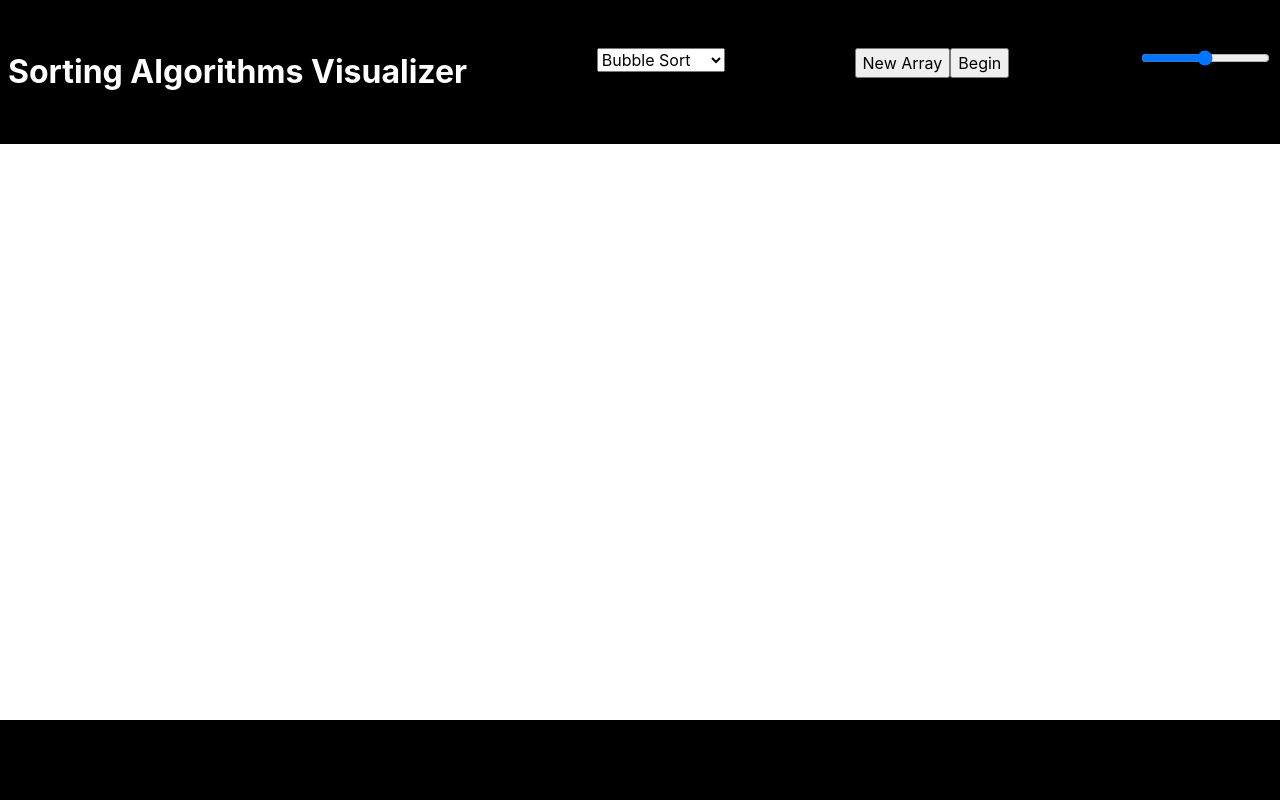
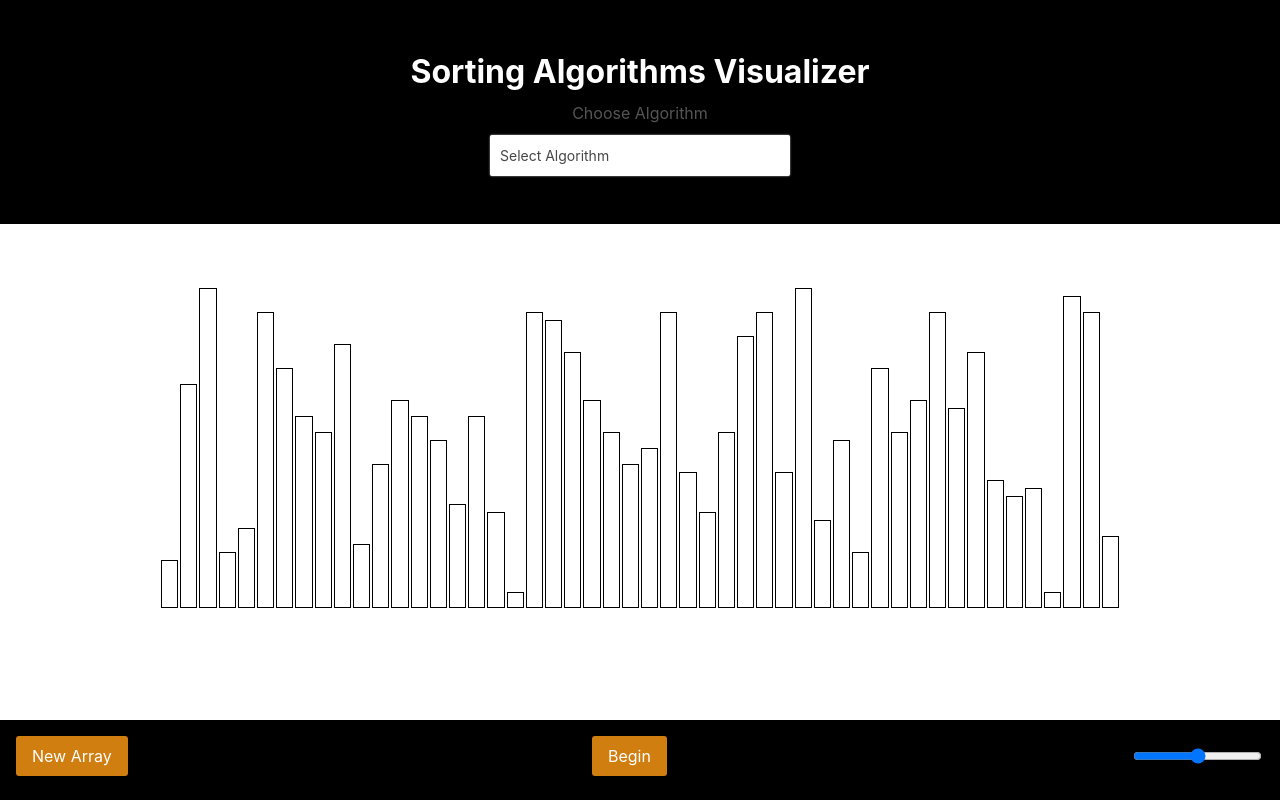
Before and after one commit to triettruong1/sorting-visualizer, a React (Create React App) app: page / in a window 1280 px wide. Built offline with nearby package versions, Linux system fonts and the light colour scheme; the HTML template or start-up script is replaced by a standard one.

Commit message:
minor changes to code location

```diff
--- a/src/App.css
+++ b/src/App.css
@@ -5,6 +5,20 @@
   box-sizing: border-box;
 }
 
+@media (prefers-reduced-motion: reduce) {
+  html:focus-within {
+   scroll-behavior: auto;
+  }
+
+  *,
+  *::before,
+  *::after {
+    animation-duration: 0.01ms !important;
+    animation-iteration-count: 1 !important;
+    transition-duration: 0.01ms !important;
+    scroll-behavior: auto !important;
+  }
+}
 /* Remove default margin */
 body,
 h1,
@@ -57,18 +71,31 @@ select {
   font: inherit;
 }
 
-/* Remove all animations, transitions and smooth scroll for people that prefer not to see them */
-@media (prefers-reduced-motion: reduce) {
-  html:focus-within {
-   scroll-behavior: auto;
-  }
+.container{
+  width: 80%;
+  margin: 0 auto;
+}
 
-  *,
-  *::before,
-  *::after {
-    animation-duration: 0.01ms !important;
-    animation-iteration-count: 1 !important;
-    transition-duration: 0.01ms !important;
-    scroll-behavior: auto !important;
-  }
+.flex-row{
+  display:flex;
+  flex-direction:row;
+  justify-content: space-between;
 }
+
+.restricted{
+
+}
+
+.button{
+  border: none;
+  padding: .5em 1em;
+  background: #d17e11;
+  color: #fff;
+  border-radius: 3px;
+  text-transform: initial;
+  cursor: pointer;
+}
+.button:hover{
+  background-color: #d17e11ab;
+  border: 1px solid #d3b896;
+}
--- a/src/App.js
+++ b/src/App.js
@@ -1,39 +1,80 @@
 import './App.css';
 import SortingVisualizer from './Components/SortingVisualizer';
 import Navigation from './Components/Navigation';
-import { useState } from 'react';
+import { useState, useEffect } from 'react';
 import Footer from './Components/Footer';
+import * as algos from './Helpers/Algorithms';
 
 function App() {
+  var [array, setArray] = useState([]);
+  var [arraySize, setArraySize] = useState(50);
+  var [sliderValue, setSliderValue] = useState(50);
+  var animations = algos.bubbleSort(array);
 
-  var [sliderValue, setSliderValue] = useState(50);
-  var [resetBtnClick, setResetBtnClick] = useState(false);
-  var [beginBtnClick, setBeginBtnClick] = useState(false);
   const handleSlide = (event) => {
     setSliderValue(event.target.value);
+    newRandomizedArray();
   }
 
   const handleResetClick = () => {
-    setResetBtnClick(!resetBtnClick);
+    return newRandomizedArray();
   }
 
   const handleBeginClick = () => {
-    setBeginBtnClick(!beginBtnClick);
+    if (animations === undefined){
+      return;
+    } else {
+        animations.steps.forEach((step, index) => {
+            setTimeout(() => {
+                if (animations.swap[index]){
+                    swapAnimation(step[0], step[1]);
+                }
+            }, arraySize <= 25 ? index * 25 : index * 5);
+        })
+    }
   }
 
+  useEffect(() =>{
+    setArraySize(sliderValue);
+  }, [sliderValue])
+
+  useEffect (() => {
+    return newRandomizedArray();
+  }, [])
+
+  function newRandomizedArray(){
+      var newArray = [];
+      for (let i = 0; i < arraySize; i++) {
+        newArray[i] = randomIntFromInterval(5, 100);
+      }
+      setArray(newArray);
+  }
 
   return (
     <div className="App">
-        <Navigation
+        <Navigation/>
+        <SortingVisualizer array={array}/>
+        <Footer
           sliderHandler = {handleSlide}
-          sliderValue = {sliderValue}
           handleNewArrayClick={handleResetClick}
           handleBeginClick={handleBeginClick}
         />
-        <SortingVisualizer arrayAmount = {sliderValue} resetArrayBtn = {resetBtnClick} beginSortBtn = {beginBtnClick}/>
-        <Footer />
     </div>
   );
 }
 
+const swapAnimation = (firstPos, secondPos) => {
+  const firstEle = document.querySelector(`.sorting-visualizer :nth-child(${firstPos+1})`);
+  const secondEle = document.querySelector(`.sorting-visualizer :nth-child(${secondPos+1})`);
+
+  const temp = firstEle.style.height;
+  firstEle.style.height = secondEle.style.height;
+  secondEle.style.height = temp;
+}
+
+
+const randomIntFromInterval = (min, max) => {
+  return Math.floor(Math.random() * (max - min + 1) + min);
+}
+
 export default App;
--- a/src/Components/Footer.jsx
+++ b/src/Components/Footer.jsx
@@ -1,9 +1,13 @@
 import '../Styles/Footer.css';
 
-const Footer = () => {
+const Footer = ({sliderHandler, sliderValue, handleNewArrayClick, handleBeginClick, handleShuffleClick}) => {
     return (
         <footer className="">
-
+            <div className="flex-row controls">
+                <button className="button" onClick={handleNewArrayClick}>New Array</button>
+                <button className="button" onClick={handleBeginClick}>Begin</button>
+                <input type="range" min="5" max="100" value={sliderValue} id="element-amount" onChange={sliderHandler}/>
+            </div>
         </footer>
     );
 }
--- a/src/Components/Navigation.jsx
+++ b/src/Components/Navigation.jsx
@@ -1,26 +1,21 @@
 import '../Styles/Navigation.css';
 
-const Navigation = ({sliderHandler, sliderValue, handleNewArrayClick, handleBeginClick}) => {
-
-
-
+const Navigation = () => {
     return (
         <div className="nav">
-            <h1>Sorting Algorithms Visualizer</h1>
-            <div className="algoselect">
-                <select name="algos">
-                    <option value="bubble">Bubble Sort</option>
-                    <option value="selection">Selection Sort</option>
-                    <option value="quick">Quick Sort</option>
-                    <option value="heap">Heap Sort</option>
-                </select>
-            </div>
-            <div className="buttons">
-                <button onClick={handleNewArrayClick}>New Array</button>
-                <button onClick={handleBeginClick}>Begin</button>
-            </div>
-            <div>
-                <input type="range" min="1" max="100" value={sliderValue} id="element-amount" onChange={sliderHandler}/>
+            <div className="container flex-col header">
+                <h1>Sorting Algorithms Visualizer</h1>
+                <span className="choose">Choose Algorithm</span>
+                <div className="algoselect">
+                    <div className="select">
+                        <span>Select Algorithm</span>
+                    </div>
+                    <input type="hidden" name="algos"/>
+                    <ul className='dropdown-menu'>
+                        <li id="bubble"></li>
+                        <li id="insert"></li>
+                    </ul>
+                </div>
             </div>
         </div>
       );
--- a/src/Components/SortingVisualizer.jsx
+++ b/src/Components/SortingVisualizer.jsx
@@ -1,53 +1,12 @@
-import { useState, useEffect } from "react";
+import '../Styles/SortingVisualizer.css';
 
-import '../Styles/SortingVisualizer.css';
-import * as algos from '../Helpers/Algorithms';
-
-const SortingVisualizer = ({arrayAmount, resetArrayBtn, beginSortBtn}) => {
-    var [array, setArray] = useState([]);
-    var [arraySize, setArraySize] = useState(arrayAmount);
-    const animations = algos.bubbleSort(array);
-
-    useEffect(() => {
-        return newRandomizedArray;
-    }, []);
-
-    useEffect (() => {
-        setArraySize(arrayAmount);
-        return newRandomizedArray;
-    }, [arrayAmount])
-
-    useEffect (() => {
-        return newRandomizedArray;
-    }, [resetArrayBtn])
-
-    useEffect(() => {
-        if (animations === undefined){
-            return;
-        } else {
-            animations.steps.forEach((step, index) => {
-                setTimeout(() => {
-                    console.log("swapping");
-                    if (animations.swap[index]){
-                        swapAnimation(step[0], step[1]);
-                    }
-                }, arrayAmount <= 25 ? index * 75 : index * 5);
-            })
-        }
-    }, [beginSortBtn])
-    const newRandomizedArray = () => {
-        var newArray = [];
-        for (let i = 0; i < arraySize; i++) {
-            newArray[i] = randomIntFromInterval(5, 100);
-        }
-        setArray(newArray);
-    }
-
+const SortingVisualizer = ({array}) => {
+    // console.log(array);
 
     return (
         <div className="sorting-visualizer">
             {array.map((value, index) => (
-                <div className="bar" key={index} style={{height: `${value/3}vh`}}>
+                <div className="bar" key={index} style={{height: `${Math.floor(value/2.5)}vh`}}>
                 </div>
             ))}
         </div>
@@ -55,17 +14,4 @@ const SortingVisualizer = ({arrayAmount, resetArrayBtn, beginSortBtn}) => {
 }
 
 
-const swapAnimation = (firstPos, secondPos) => {
-    const firstEle = document.querySelector(`.sorting-visualizer :nth-child(${firstPos+1})`);
-    const secondEle = document.querySelector(`.sorting-visualizer :nth-child(${secondPos+1})`);
-
-    const temp = firstEle.style.height;
-    firstEle.style.height = secondEle.style.height;
-    secondEle.style.height = temp;
-}
-
-
-const randomIntFromInterval = (min, max) => {
-    return Math.floor(Math.random() * (max - min + 1) + min);
-}
 export default SortingVisualizer;
--- a/src/Helpers/Algorithms.js
+++ b/src/Helpers/Algorithms.js
@@ -1,7 +1,8 @@
 export const bubbleSort = sortingArray => {
     var animations = {
         steps: [],
-        swap: []
+        swap: [],
+        array: []
     };
     var array = sortingArray.slice();
     var stepCounter = 0;
@@ -21,5 +22,6 @@ export const bubbleSort = sortingArray => {
             stepCounter++;
         }
     }
+    animations.array = array.slice();
     return animations;
 };
--- a/src/Styles/Navigation.css
+++ b/src/Styles/Navigation.css
@@ -1,7 +1,90 @@
 .nav{
+    width: 100vw;
     background: #000;
     color: #fff;
+    padding: 3em .5em;
+}
+
+.header{
     display: flex;
-    padding: 3em .5em;
     justify-content: space-between;
+    align-items: center;
+    flex-direction: column;
 }
+
+span.choose {
+    color: #555;
+    padding: 5px 0 10px;
+    display: inherit
+}
+
+.algoselect {
+    width: 300px;
+    display: inline-block;
+    background-color: #fff;
+    border-radius: 2px;
+    box-shadow: 0 0 2px rgb(204, 204, 204);
+    transition: all .5s ease;
+    position: relative;
+    font-size: 14px;
+    color: #474747;
+    height: 100%;
+    text-align: left
+}
+.algoselect .select {
+    cursor: pointer;
+    display: block;
+    padding: 10px
+}
+.algoselect .select > i {
+    font-size: 13px;
+    color: #888;
+    cursor: pointer;
+    transition: all .3s ease-in-out;
+    float: right;
+    line-height: 20px
+}
+.algoselect:hover {
+    box-shadow: 0 0 4px rgb(204, 204, 204)
+}
+.algoselect:active {
+    background-color: #f8f8f8
+}
+.algoselect.active:hover,
+.algoselect.active {
+    box-shadow: 0 0 4px rgb(204, 204, 204);
+    border-radius: 2px 2px 0 0;
+    background-color: #f8f8f8
+}
+.algoselect.active .select > i {
+    transform: rotate(-90deg)
+}
+.algoselect .dropdown-menu {
+    position: absolute;
+    background-color: #fff;
+    width: 100%;
+    left: 0;
+    margin-top: 1px;
+    box-shadow: 0 1px 2px rgb(204, 204, 204);
+    border-radius: 0 1px 2px 2px;
+    overflow: hidden;
+    display: none;
+    max-height: 144px;
+    overflow-y: auto;
+    z-index: 9
+}
+.algoselect .dropdown-menu li {
+    padding: 10px;
+    transition: all .2s ease-in-out;
+    cursor: pointer
+}
+.algoselect .dropdown-menu {
+    padding: 0;
+    list-style: none
+}
+.algoselect .dropdown-menu li:hover {
+    background-color: #f2f2f2
+}
+.algoselect .dropdown-menu li:active {
+    background-color: #e2e2e2
+}
--- a/src/Styles/SortingVisualizer.css
+++ b/src/Styles/SortingVisualizer.css
@@ -5,7 +5,7 @@
     justify-content: center;
     align-items: flex-end;
     margin: 0 auto;
-    padding: 2em 2em;
+    padding: 4em 2em;
 }
 
 
```
